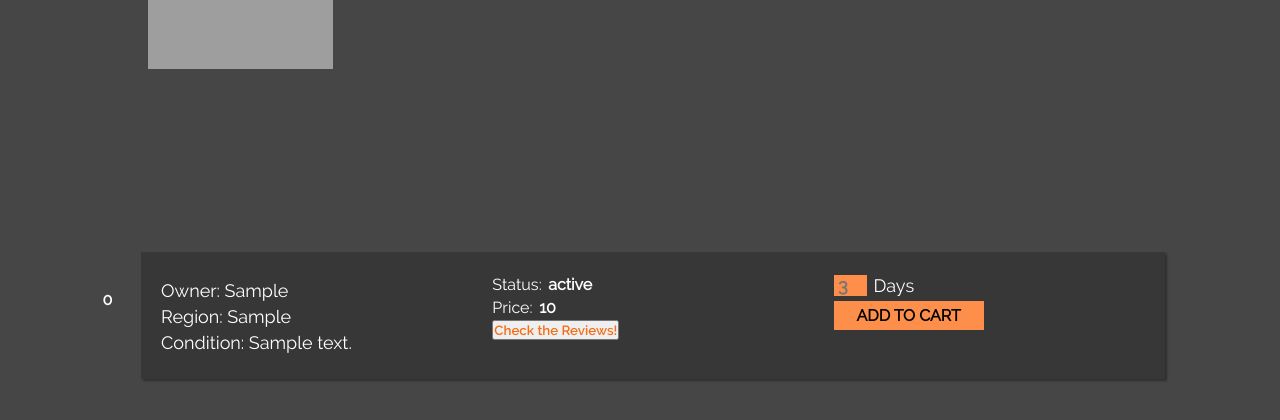
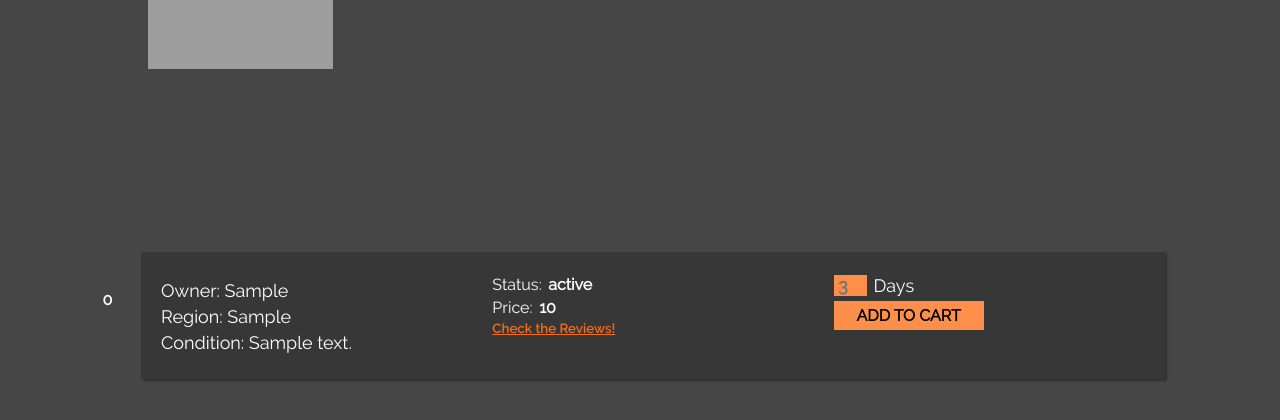
Before and after one commit to legaspij93/WEBAPDE-MP2, a Node server app: page /game/vg/600000000000000000000001 in a window 1280 px wide. Shown: the part 348-768 px from the top of the page. Run offline with Node 20, Linux system fonts and the light colour scheme; tables that the repository leaves empty hold one stand-in row (values such as "Sample post"); some libraries are stand-ins or nearby versions; grey boxes are pictures that could not be loaded.

Commit message:
edited review button

```diff
--- a/public/reddeadps4.css
+++ b/public/reddeadps4.css
@@ -433,6 +433,13 @@ body{
     text-align-last: right;
     margin:1%;
     }
+    .check_reviews{
+        background: none!important;
+        border: none;
+        color: #f66d18;
+        text-decoration: underline;
+        cursor: pointer;
+    }
 
 /*SCROLLBARS*/
 *{
--- a/views/spiderman.hbs
+++ b/views/spiderman.hbs
@@ -112,7 +112,7 @@
                             <div class="important_info" id="release" name="price">{{price}}</div>
                         </div>
                         <div class="fix">
-                        <button class="item-sub-link check_reviews" data-id='{{_id}}'>
+                        <button class="check_reviews" data-id='{{_id}}'>
                             Check the Reviews!
                         </button>
                         </div>
```
